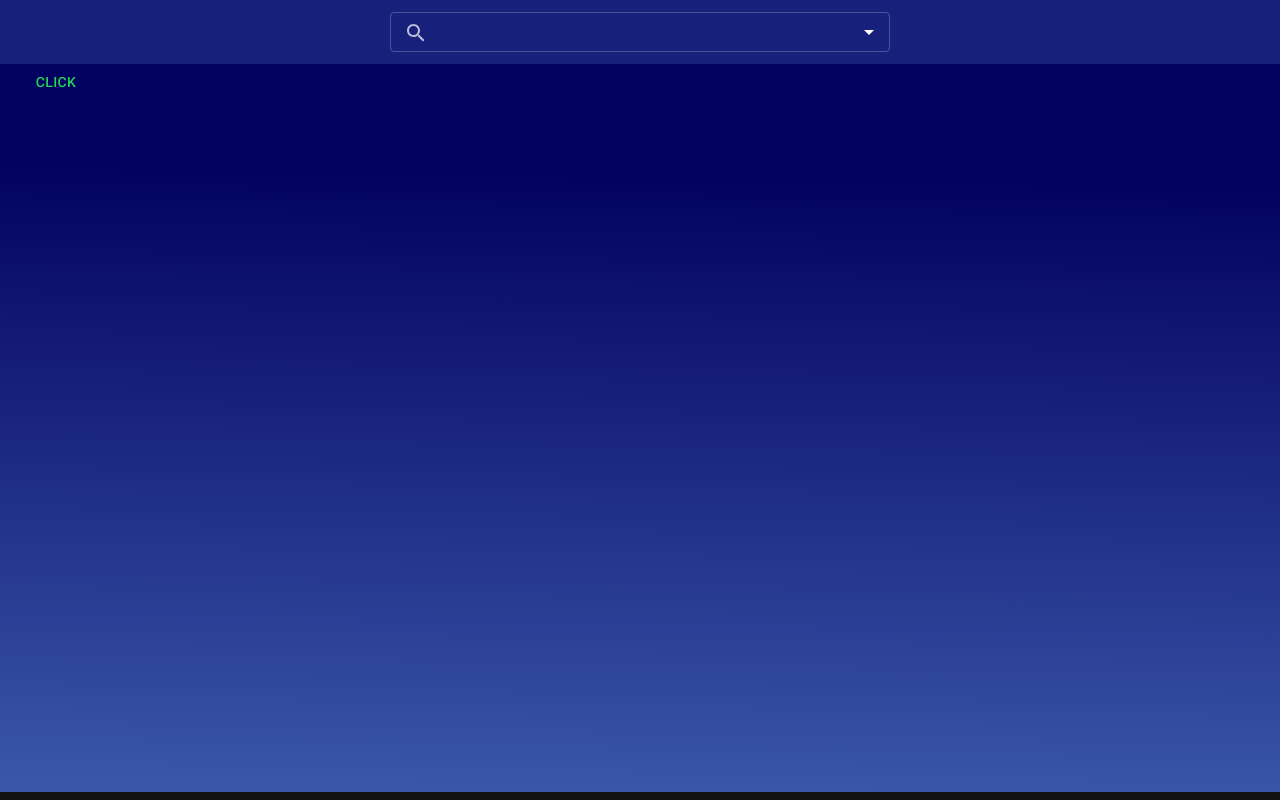
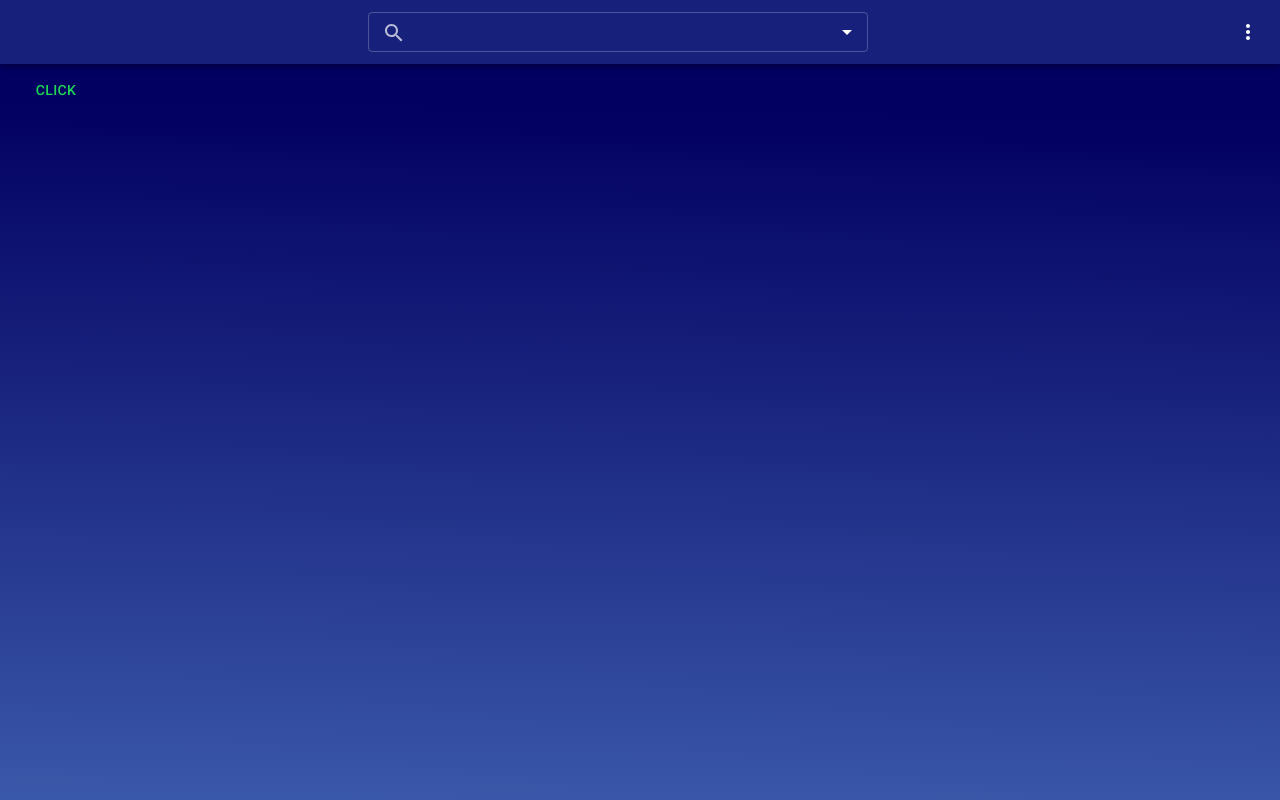
Before and after one commit to SarahE-Dev/youtube-frontend, a React (Vite) app: page / in a window 1280 px wide. Built offline with nearby package versions, Linux system fonts and the light colour scheme.

Commit message:
got router started

```diff
--- a/src/App.jsx
+++ b/src/App.jsx
@@ -4,18 +4,18 @@ import { useSelector, useDispatch } from 'react-redux';
 import { login } from './features/user/userSlice';
 import { Button, Container, Typography } from '@mui/material';
 import Navbar from './components/Navbar';
-import theme from './theme';
-
+import { useTheme, useMediaQuery } from '@mui/material';
+import { RouterProvider } from 'react-router-dom';
+import  Router  from './router';
 export default function App() {
   const user = useSelector((state) => state.user.user);
   const dispatch = useDispatch();
+  const theme = useTheme();
+  const isSmallScreen = useMediaQuery(theme.breakpoints.down('sm'));
   return (
     <>
-    <Navbar/>
-    <Container maxWidth={false} sx={{background: theme.palette.gradientBackground.primary, height: '91vh'}}>
-      <Button  onClick={()=>dispatch(login({username: 'Sarah'}))}>Click</Button>
-      {user && <Typography>{user.username}</Typography>}
-    </Container>
+
+    <RouterProvider router={Router}  />
     </>
   )
 }
--- /dev/null
+++ b/src/Layout.jsx
@@ -0,0 +1,11 @@
+import React from 'react'
+import Navbar from './components/Navbar'
+
+export default function Layout({children}) {
+  return (
+    <>
+    <Navbar />
+    {children}
+    </>
+  )
+}
--- a/src/components/Home.jsx
+++ b/src/components/Home.jsx
@@ -0,0 +1,16 @@
+import React from 'react'
+import { Container, Button, Typography } from '@mui/material'
+import {useTheme} from '@mui/material'
+import { useSelector, useDispatch } from 'react-redux'
+
+export default function Home() {
+    const user = useSelector(state=>state.user.user)
+    const dispatch = useDispatch()
+    const theme = useTheme()
+  return (
+    <Container maxWidth={false} sx={{background: theme.palette.gradientBackground.primary, height: '100vh', paddingTop: '9vh'}}>
+      <Button  onClick={()=>dispatch(login({username: 'Sarah'}))}>Click</Button>
+      {user && <Typography>{user.username}</Typography>}
+    </Container>
+  )
+}
--- a/src/components/Navbar.jsx
+++ b/src/components/Navbar.jsx
@@ -1,7 +1,7 @@
-import { AppBar, Toolbar, Button, IconButton, Box, Autocomplete, TextField } from '@mui/material'
+import { AppBar, Toolbar, Button, IconButton, Box, Autocomplete, TextField, MenuItem, Menu as Menu2 } from '@mui/material'
 import React, { useState } from 'react'
 import {useMediaQuery, useTheme} from '@mui/material'
-import { AccountCircleOutlined, Menu, SearchOutlined } from '@mui/icons-material';
+import { AccountCircleOutlined, Menu, MoreVert, SearchOutlined } from '@mui/icons-material';
 import { useSelector } from 'react-redux';
 
 
@@ -9,11 +9,12 @@ import { useSelector } from 'react-redux';
 
 export default function Navbar() {
     const user = useSelector(state=>state.user.user)
+    const [anchorEl, setAnchorEl] = useState(null);
     const [options, setOptions] = useState([])
     const theme = useTheme();
     const isSmallScreen = useMediaQuery(theme.breakpoints.down('sm'));
   return (
-    <AppBar sx={{backgroundColor: theme.palette.navBackground.primary}} position='static'>
+    <AppBar sx={{backgroundColor: theme.palette.navBackground.primary}} position='fixed'>
         <Toolbar>
             {isSmallScreen && <IconButton edge='start' color='inherit'
             aria-label='menu' sx={{mr: 2}}
@@ -24,13 +25,35 @@ export default function Navbar() {
                 sx={{width: '90%', maxWidth: 500}}
                 renderInput={(params)=>(
                     <TextField  color='secondary' {...params}
+                    sx={{mt: 1, mb: 1}}
                     label={<SearchOutlined/>} variant='outlined' />
                 )}
                 />
             </Box>
-            {user && <IconButton
 
-            edge='end'><AccountCircleOutlined/></IconButton>}
+            {user &&
+            <Box sx={{display: 'flex'}}>
+             <IconButton aria-controls='menu' aria-haspopup='true' edge='end' sx={{ml: 2}} onClick={(e)=>setAnchorEl(e.currentTarget)}><AccountCircleOutlined/></IconButton>
+
+             <Menu2 sx={{mt: 4}} transformOrigin={{vertical: 'top', horizontal: 'right'}} anchorOrigin={{vertical: 'top', horizontal: 'right'}} id='menu'  open={Boolean(anchorEl)} onClose={()=>setAnchorEl(null)} keepMounted anchorEl={anchorEl}>
+                <MenuItem>Profile</MenuItem>
+                <MenuItem>Logout</MenuItem>
+                </Menu2>
+
+                </Box>
+                }
+            {!user &&
+            <Box sx={{display: 'flex'}}>
+             <IconButton aria-controls='menu' aria-haspopup='true' edge='end' sx={{ml: 2}} onClick={(e)=>setAnchorEl(e.currentTarget)}>
+                <MoreVert/></IconButton>
+
+             <Menu2 sx={{mt: 4}} transformOrigin={{vertical: 'top', horizontal: 'right'}} anchorOrigin={{vertical: 'top', horizontal: 'right'}} id='menu'  open={Boolean(anchorEl)} onClose={()=>setAnchorEl(null)} keepMounted anchorEl={anchorEl}>
+                <MenuItem>Login</MenuItem>
+                <MenuItem>Signup</MenuItem>
+                </Menu2>
+
+                </Box>
+                }
         </Toolbar>
     </AppBar>
   )
--- a/src/router.js
+++ /dev/null
@@ -1,6 +0,0 @@
-import { createBrowserRouter } from "react-router-dom";
-
-
-export const Router = createBrowserRouter({
-
-})
--- /dev/null
+++ b/src/router.jsx
@@ -0,0 +1,20 @@
+import { createBrowserRouter } from "react-router-dom";
+import Layout from "./Layout";
+import Home from "./components/Home";
+
+const Router = createBrowserRouter(
+    [
+
+        {
+            path: "/",
+            element:
+            (<Layout>
+                <Home />
+            </Layout>),
+
+        }
+
+    ]
+);
+
+export default Router;
```
